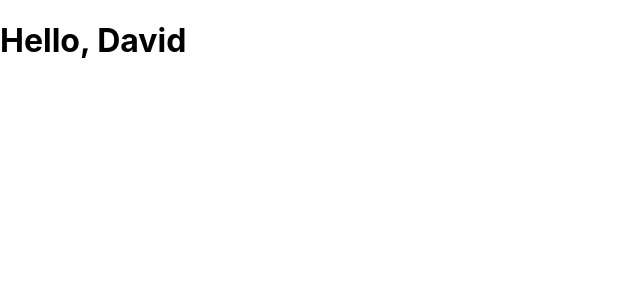
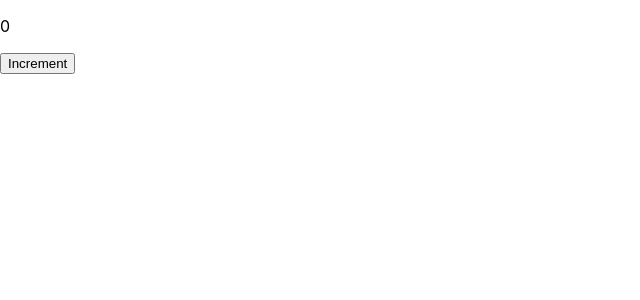
Before and after one commit to vince2848/sololearn_React_Redux, a React (Create React App) app: page / in a window 1280 px wide. Shown: the top 300 px of the page, without its empty margins (0-640 px from the left). Built offline with nearby package versions, Linux system fonts and the light colour scheme.

Commit message:
Lesson 10.1 state

```diff
--- a/src/index.js
+++ b/src/index.js
@@ -5,10 +5,25 @@ import reportWebVitals from './reportWebVitals';
 
 const root = ReactDOM.createRoot(document.getElementById('root'));
 
-function Hello(props) {
-  return <h1>Hello, {props.name}</h1>;
+class Counter extends React.Component {
+  state = {
+    counter: 0
+  }
+
+  increment = () => {
+    this.setState({
+      counter: this.state.counter+1
+    });
+  }
+
+  render() {
+    return <div>
+      <p>{this.state.counter}</p>
+      <button onClick={this.increment}>Increment</button>
+    </div>;
+  }
 }
-const el =<Hello name="David"/>
+const el =<Counter/>
 root.render(el)
 
 // If you want to start measuring performance in your app, pass a function
```
